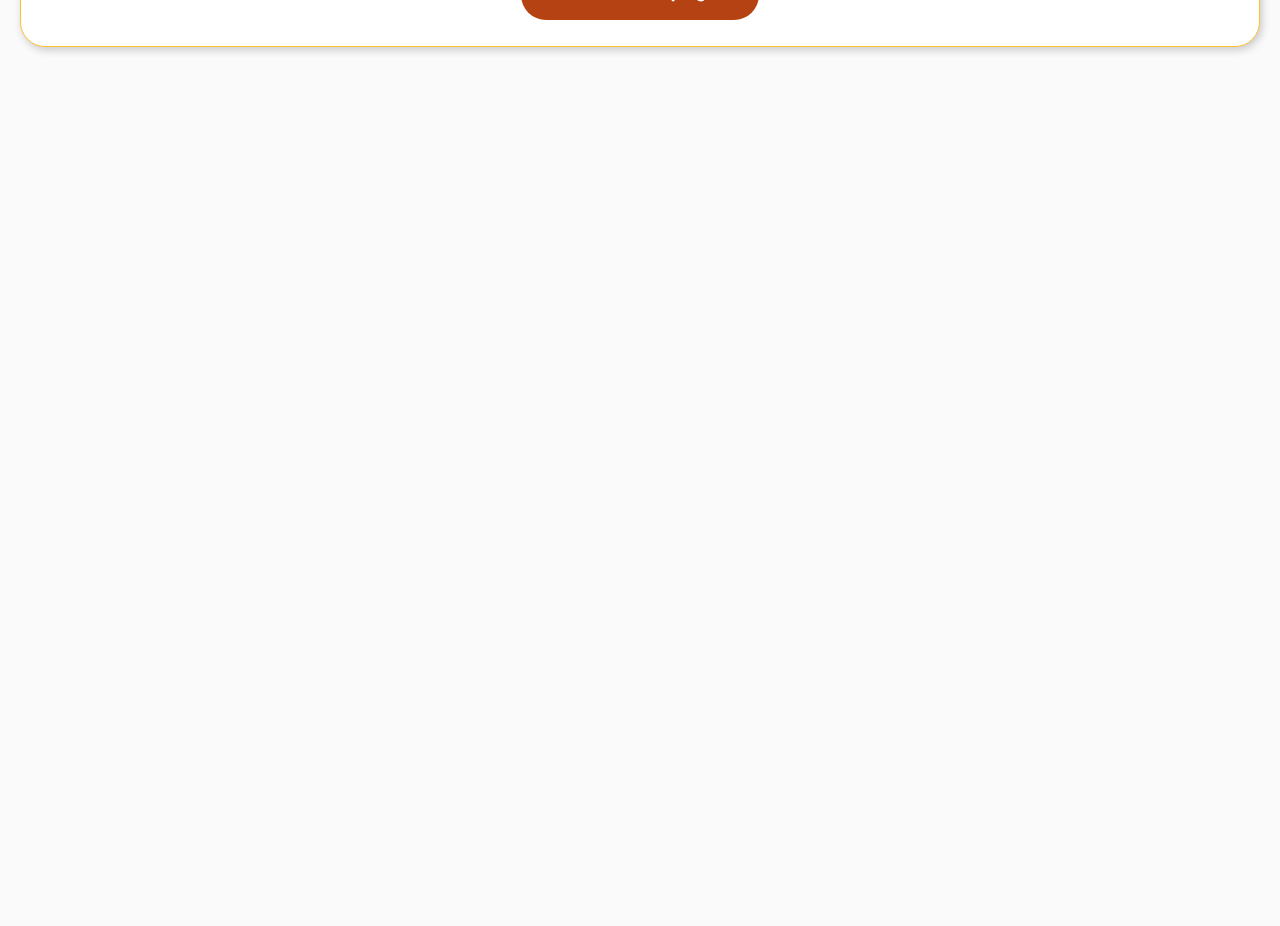
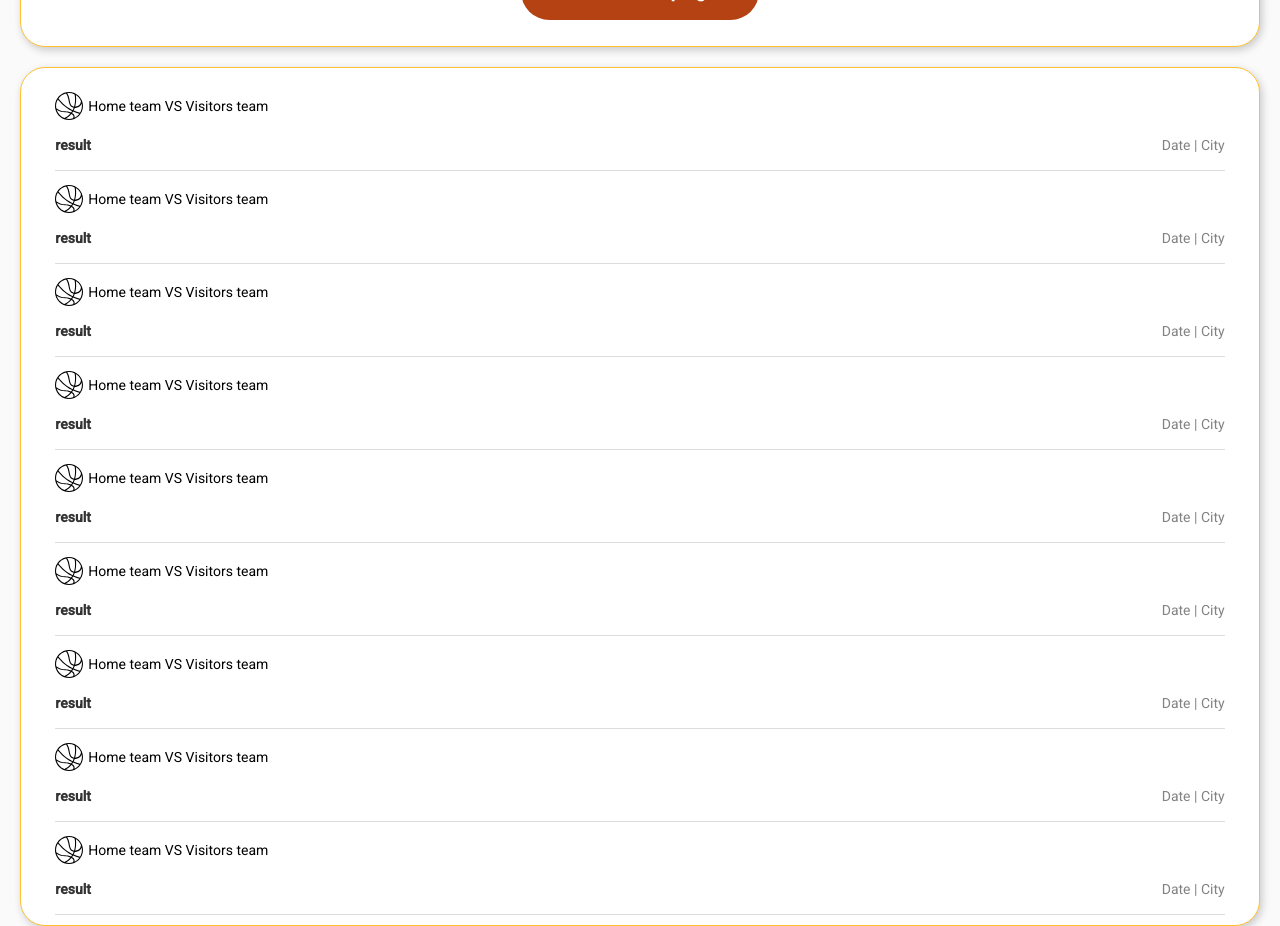
Before and after one commit to franckyi/basket-maniacs-web-app, an Angular app: page / in a window 1280 px wide. Shown: the part 460-1386 px from the top of the page. Before the commit the page ends 800 px from the top, so only its background shows below. Built offline with nearby package versions, Linux system fonts and the light colour scheme.

Commit message:
create latest results component

```diff
--- a/src/app/app.component.html
+++ b/src/app/app.component.html
@@ -1,4 +1,5 @@
 <app-header-home></app-header-home>
 <app-player-of-the-day></app-player-of-the-day>
+<app-latest-results></app-latest-results>
 <nav>
 </nav>
--- a/src/app/app.module.ts
+++ b/src/app/app.module.ts
@@ -6,12 +6,14 @@ import { AppComponent } from './app.component';
 import { PlayerOfTheDayComponent } from './player-of-the-day/player-of-the-day.component';
 import { HeaderHomeComponent } from './header-home/header-home.component';
 import { BrowserAnimationsModule } from '@angular/platform-browser/animations';
+import { LatestResultsComponent } from './latest-results/latest-results.component';
 
 @NgModule({
   declarations: [
     AppComponent,
     PlayerOfTheDayComponent,
-    HeaderHomeComponent
+    HeaderHomeComponent,
+    LatestResultsComponent
   ],
   imports: [
     BrowserModule,
--- /dev/null
+++ b/src/app/latest-results/latest-results.component.html
@@ -0,0 +1,94 @@
+<article class="box--white latest-results">
+    <ul class="results-list">
+        <li class="result-item">
+            <div class="heading">
+                <img src="../../assets/img/ball.svg" height="28" alt="ball icon">
+                <span class="teams">Home team VS Visitors team</span>
+            </div>
+            <div class="infos">
+                <span class="result">result</span>
+                <span class="date">Date | City</span>
+            </div>
+        </li>
+        <li class="result-item">
+            <div class="heading">
+                <img src="../../assets/img/ball.svg" height="28" alt="ball icon">
+                <span class="teams">Home team VS Visitors team</span>
+            </div>
+            <div class="infos">
+                <span class="result">result</span>
+                <span class="date">Date | City</span>
+            </div>
+        </li>
+        <li class="result-item">
+            <div class="heading">
+                <img src="../../assets/img/ball.svg" height="28" alt="ball icon">
+                <span class="teams">Home team VS Visitors team</span>
+            </div>
+            <div class="infos">
+                <span class="result">result</span>
+                <span class="date">Date | City</span>
+            </div>
+        </li>
+        <li class="result-item">
+            <div class="heading">
+                <img src="../../assets/img/ball.svg" height="28" alt="ball icon">
+                <span class="teams">Home team VS Visitors team</span>
+            </div>
+            <div class="infos">
+                <span class="result">result</span>
+                <span class="date">Date | City</span>
+            </div>
+        </li>
+        <li class="result-item">
+            <div class="heading">
+                <img src="../../assets/img/ball.svg" height="28" alt="ball icon">
+                <span class="teams">Home team VS Visitors team</span>
+            </div>
+            <div class="infos">
+                <span class="result">result</span>
+                <span class="date">Date | City</span>
+            </div>
+        </li>
+        <li class="result-item">
+            <div class="heading">
+                <img src="../../assets/img/ball.svg" height="28" alt="ball icon">
+                <span class="teams">Home team VS Visitors team</span>
+            </div>
+            <div class="infos">
+                <span class="result">result</span>
+                <span class="date">Date | City</span>
+            </div>
+        </li>
+        <li class="result-item">
+            <div class="heading">
+                <img src="../../assets/img/ball.svg" height="28" alt="ball icon">
+                <span class="teams">Home team VS Visitors team</span>
+            </div>
+            <div class="infos">
+                <span class="result">result</span>
+                <span class="date">Date | City</span>
+            </div>
+        </li>
+        <li class="result-item">
+            <div class="heading">
+                <img src="../../assets/img/ball.svg" height="28" alt="ball icon">
+                <span class="teams">Home team VS Visitors team</span>
+            </div>
+            <div class="infos">
+                <span class="result">result</span>
+                <span class="date">Date | City</span>
+            </div>
+        </li>
+        <li class="result-item">
+            <div class="heading">
+                <img src="../../assets/img/ball.svg" height="28" alt="ball icon">
+                <span class="teams">Home team VS Visitors team</span>
+            </div>
+            <div class="infos">
+                <span class="result">result</span>
+                <span class="date">Date | City</span>
+            </div>
+        </li>
+    </ul>
+</article>
--- /dev/null
+++ b/src/app/latest-results/latest-results.component.scss
@@ -0,0 +1,40 @@
+@import '../../sass/_colors.scss';
+@import '../../sass/_typography.scss';
+
+.latest-results {
+
+    .results-list {
+        display: flex;
+        flex-direction: column;
+        list-style: none;
+
+        .result-item {
+            width: 96%;
+            margin: 0 auto;
+            padding-bottom: 15px;
+            border-bottom: 1px solid #ddd;
+        }
+
+        .heading {
+            display: flex;
+            align-items: center;
+            margin-bottom: 0;
+
+            .teams {
+                margin-left: 5px;
+            }
+        }
+
+        .infos {
+            display: flex;
+            justify-content: space-between;
+            padding-top: 15px;
+            color: $color-text--light;
+
+            .result {
+                font-weight: 700;
+                color: $color-text;
+            }
+        }
+    }
+}
--- /dev/null
+++ b/src/app/latest-results/latest-results.component.ts
@@ -0,0 +1,15 @@
+import { Component, OnInit } from '@angular/core';
+
+@Component({
+  selector: 'app-latest-results',
+  templateUrl: './latest-results.component.html',
+  styleUrls: ['./latest-results.component.scss']
+})
+export class LatestResultsComponent implements OnInit {
+
+  constructor() { }
+
+  ngOnInit(): void {
+  }
+
+}
--- a/src/sass/_buttons.scss
+++ b/src/sass/_buttons.scss
@@ -3,7 +3,7 @@
     margin: 1em auto;
     background: $brown;
     color: white;
-    border-radius: 25px;
+    border-radius: 30px;
     outline: none;
     border: none;
     font-size: 16px;
```
Also changed, not shown: src/assets/img/ball.svg (added), 1 other file (tests, documents, lock files or other folders).
